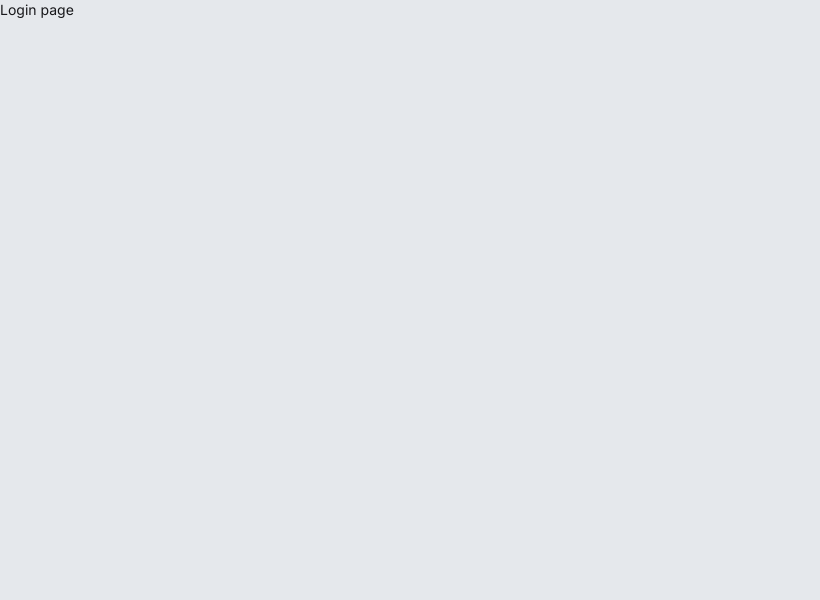
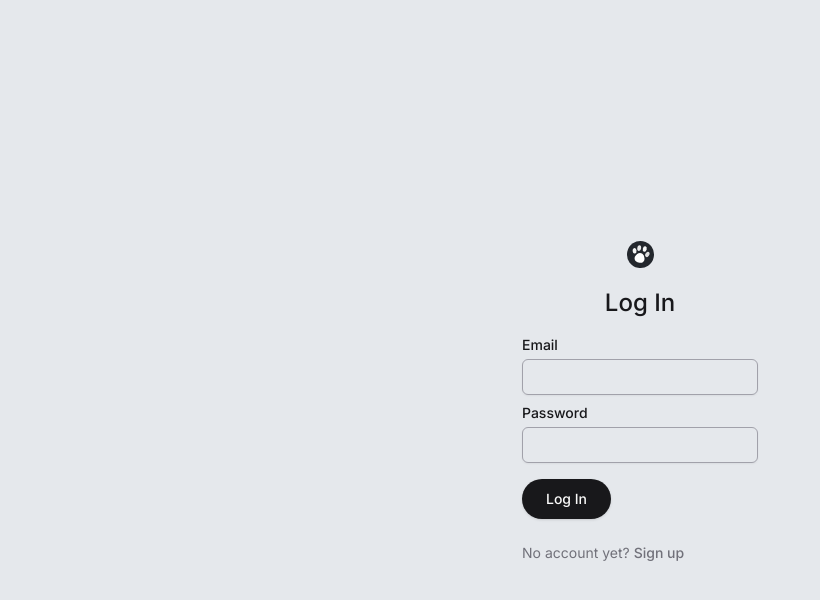
Before and after one commit to Schlumen/petsoft, a Next.js app: page /login in a window 1280 px wide. Shown: the top 600 px of the page, without its empty margins (0-820 px from the left). Built offline with nearby package versions, Linux system fonts and the light colour scheme.

Commit message:
Auth Pages

```diff
--- /dev/null
+++ b/src/app/(auth)/layout.tsx
@@ -0,0 +1,10 @@
+import Logo from "@/components/logo";
+
+export default function Layout({ children }: { children: React.ReactNode }) {
+  return (
+    <div className="flex flex-col justify-center items-center min-h-screen gap-y-5">
+      <Logo />
+      {children}
+    </div>
+  );
+}
--- a/src/app/(auth)/login/page.tsx
+++ b/src/app/(auth)/login/page.tsx
@@ -1,3 +1,18 @@
+import AuthForm from "@/components/auth-form";
+import H1 from "@/components/h1";
+import Link from "next/link";
+
 export default function LogInPage() {
-  return <div>Login page</div>;
+  return (
+    <main>
+      <H1 className="text-center mb-5">Log In</H1>
+      <AuthForm />
+      <p className="mt-6 text-sm text-zinc-500">
+        No account yet?{" "}
+        <Link href="/signup" className="font-medium">
+          Sign up
+        </Link>
+      </p>
+    </main>
+  );
 }
--- a/src/app/(auth)/signup/page.tsx
+++ b/src/app/(auth)/signup/page.tsx
@@ -1,3 +1,18 @@
+import AuthForm from "@/components/auth-form";
+import H1 from "@/components/h1";
+import Link from "next/link";
+
 export default function SignUpPage() {
-  return <div>Sign up Page</div>;
+  return (
+    <main>
+      <H1 className="text-center mb-5">Sign Up</H1>
+      <AuthForm />
+      <p className="mt-6 text-sm text-zinc-500">
+        Already have an account?{" "}
+        <Link href="/login" className="font-medium">
+          Log in
+        </Link>
+      </p>
+    </main>
+  );
 }
--- /dev/null
+++ b/src/components/auth-form.tsx
@@ -0,0 +1,20 @@
+import { Button } from "./ui/button";
+import { Input } from "./ui/input";
+import { Label } from "./ui/label";
+
+export default function AuthForm() {
+  return (
+    <form>
+      <div className="space-y-1">
+        <Label htmlFor="email">Email</Label>
+        <Input type="email" id="email" />
+      </div>
+      <div className="space-y-1 mb-4 mt-2">
+        <Label htmlFor="password">Password</Label>
+        <Input type="password" id="password" />
+      </div>
+
+      <Button>Log In</Button>
+    </form>
+  );
+}
--- a/src/components/ui/input.tsx
+++ b/src/components/ui/input.tsx
@@ -11,7 +11,7 @@
       <input
         type={type}
         className={cn(
-          "flex h-9 w-full rounded-md border border-zinc-200 bg-transparent px-3 py-1 text-sm shadow-sm transition-colors file:border-0 file:bg-transparent file:text-sm file:font-medium file:text-zinc-950 placeholder:text-zinc-500 focus-visible:outline-none focus-visible:ring-1 focus-visible:ring-zinc-950 disabled:cursor-not-allowed disabled:opacity-50",
+          "flex h-9 w-full rounded-md border border-zinc-400 bg-transparent px-3 py-1 text-sm shadow-sm transition-colors file:border-0 file:bg-transparent file:text-sm file:font-medium file:text-zinc-950 placeholder:text-zinc-500 focus-visible:outline-none focus-visible:ring-1 focus-visible:ring-zinc-950 disabled:cursor-not-allowed disabled:opacity-50",
           className
         )}
         ref={ref}
```
